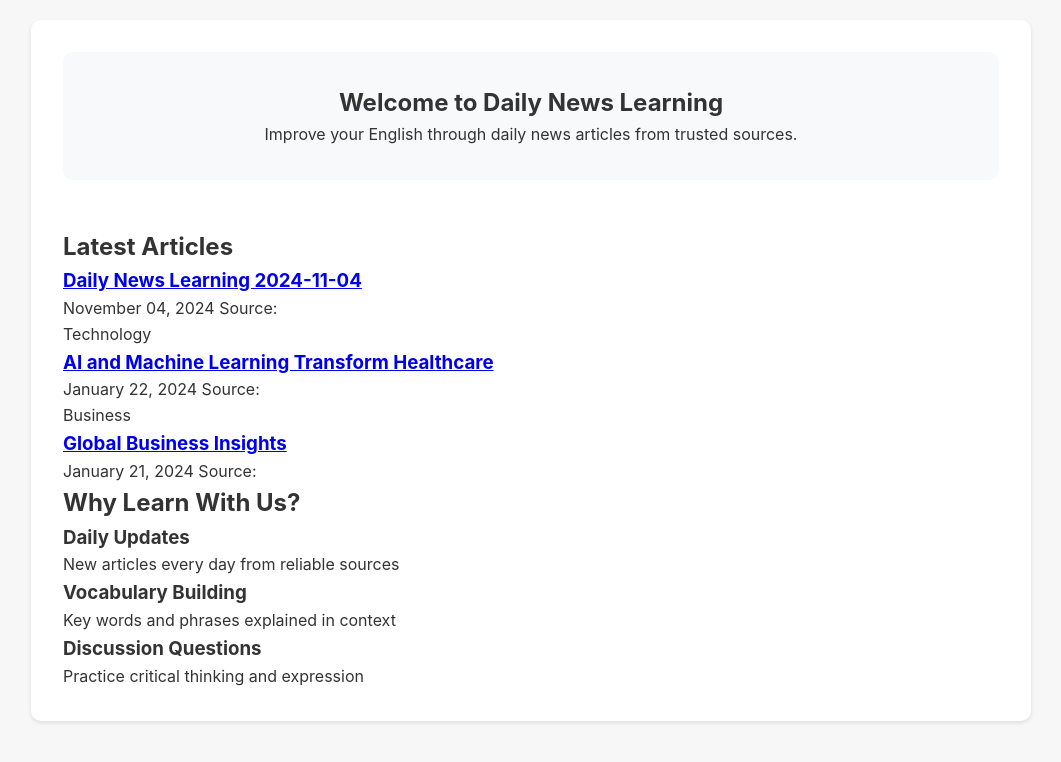
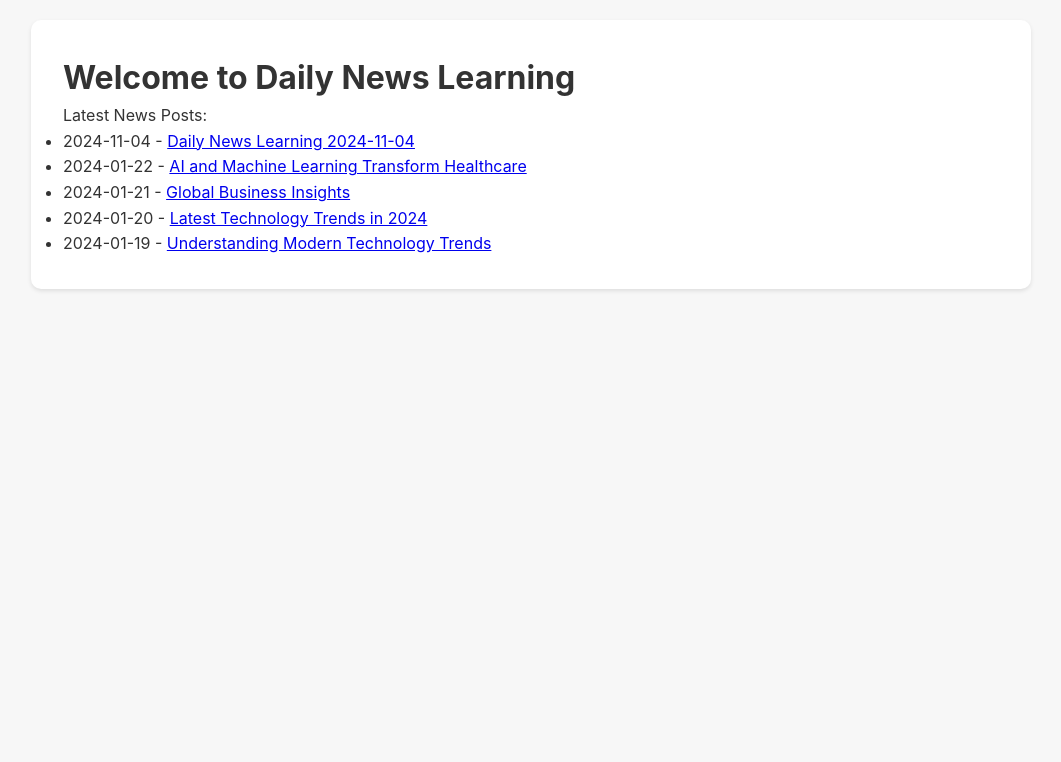
Before and after one commit to SKYEMINMIN/daily-news-learning, a Jekyll site: the page built from index.md, in a window 1280 px wide. Shown: the top 762 px of the page, without its empty margins (109-1170 px from the left). Built offline with Jekyll 4.4.1, drawn with Linux system fonts in a browser that asks for light colours.

Commit message:
Add Jekyll configuration files

```diff
--- a/Gemfile
+++ b/Gemfile
@@ -1,4 +1,4 @@
 source "https://rubygems.org"
 
 gem "github-pages", group: :jekyll_plugins
-gem "jekyll-feed"
+gem "webrick", "~> 1.7"
--- a/_config.yml
+++ b/_config.yml
@@ -1,13 +1,30 @@
-title: Daily News Learning
+title: Daily News Learning Hub
 description: Learn English through daily news
 baseurl: "/daily-news-learning"
 url: "https://skyeminmin.github.io"
 
+# Build settings
 markdown: kramdown
-permalink: /:year/:month/:day/:title/
+remote_theme: pages-themes/cayman@v0.2.0
+plugins:
+  - jekyll-remote-theme
+  - jekyll-feed
 
+# Exclude from processing
+exclude:
+  - scripts/
+  - Gemfile
+  - Gemfile.lock
+  - README.md
+  - .git/
+  - .gitignore
+
+# Default settings
 defaults:
-  - scope:
+  -
+    scope:
       path: ""
+      type: "posts"
     values:
-      layout: "default"
+      layout: "post"
+      author: "Daily News Bot"
--- a/index.md
+++ b/index.md
@@ -1,45 +1,12 @@
 ---
 layout: default
-title: Daily News Learning
+title: Home
 ---
 
-<div class="home-container">
-    <section class="welcome-section">
-        <h1>Welcome to Daily News Learning</h1>
-        <p>Improve your English through daily news articles from trusted sources.</p>
-    </section>
+# Welcome to Daily News Learning
 
-    <section class="latest-news">
-        <h2>Latest Articles</h2>
-        <div class="articles-grid">
-            {% for post in site.posts limit:3 %}
-            <article class="article-card">
-                <span class="article-category">{{ post.category }}</span>
-                <h3><a href="{{ site.baseurl }}{{ post.url }}">{{ post.title }}</a></h3>
-                <div class="article-meta">
-                    <span class="article-date">{{ post.date | date: "%B %d, %Y" }}</span>
-                    <span class="article-source">Source: {{ post.source }}</span>
-                </div>
-            </article>
-            {% endfor %}
-        </div>
-    </section>
+Latest News Posts:
 
-    <section class="features">
-        <h2>Why Learn With Us?</h2>
-        <div class="features-grid">
-            <div class="feature-card">
-                <h3>Daily Updates</h3>
-                <p>New articles every day from reliable sources</p>
-            </div>
-            <div class="feature-card">
-                <h3>Vocabulary Building</h3>
-                <p>Key words and phrases explained in context</p>
-            </div>
-            <div class="feature-card">
-                <h3>Discussion Questions</h3>
-                <p>Practice critical thinking and expression</p>
-            </div>
-        </div>
-    </section>
-</div>
+{% for post in site.posts limit:5 %}
+* {{ post.date | date: "%Y-%m-%d" }} - [{{ post.title }}]({{ site.baseurl }}{{ post.url }})
+{% endfor %}
```
Also changed, not shown: .nojekyll (added).
